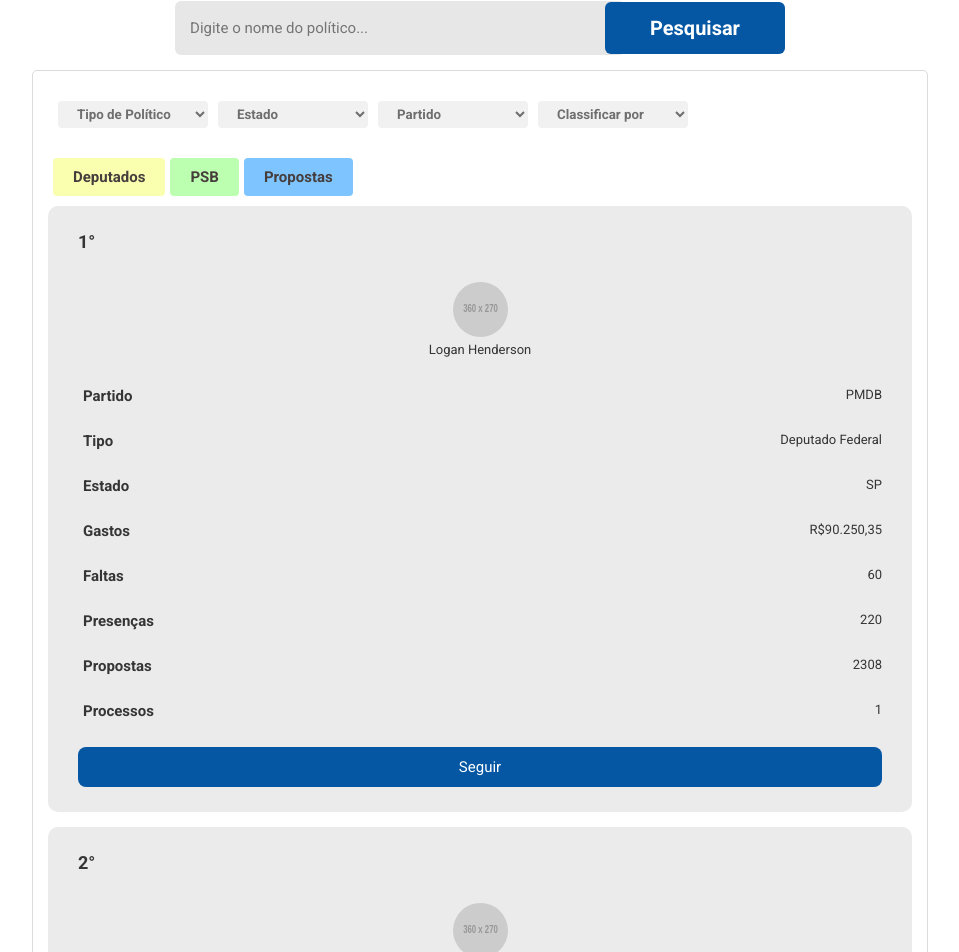
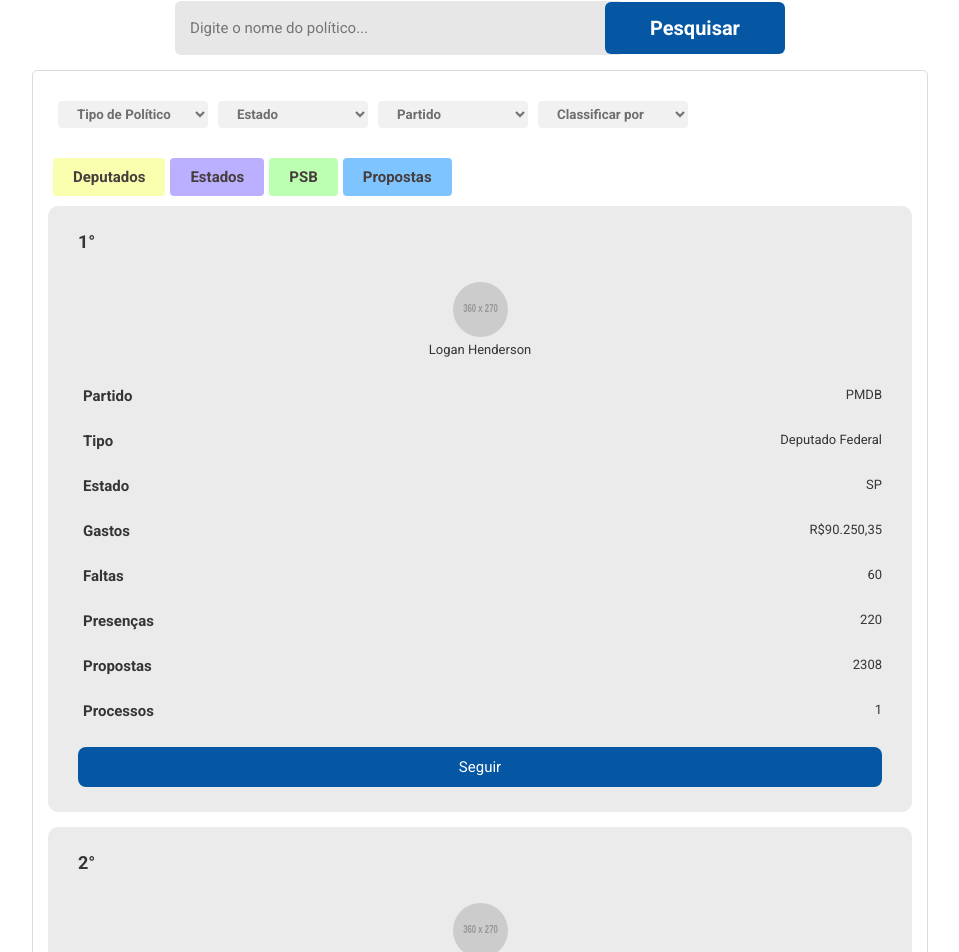
Before and after one commit to oGabrielArruda/politicando-web, a Vue app: page /#/ in a window 1280 px wide. Shown: the part 894-1846 px from the top of the page, without its empty margins (160-1119 px from the left). Built offline with nearby package versions, Linux system fonts and the light colour scheme; what vue-carousel-3d would draw is missing.

Commit message:
filtro estado

```diff
--- a/src/components/table/Table.vue
+++ b/src/components/table/Table.vue
@@ -22,6 +22,7 @@
       </div>
       <div class="filters">
         <h3 class="filtro-tipo">Deputados</h3>
+        <h3 class="filtro-estado">Estados</h3>
         <h3 class="filtro-partido">PSB</h3>
         <h3 class="filtro-propostas">Propostas</h3>
       </div>
--- a/src/components/table/styles.scss
+++ b/src/components/table/styles.scss
@@ -98,6 +98,10 @@
 
       h3.filtro-tipo {
         background: rgba(238, 255, 0, 0.308);
+      }
+
+      h3.filtro-estado{
+        background: rgba(38, 0, 255, 0.308);
       }
 
       h3.filtro-partido {
```
